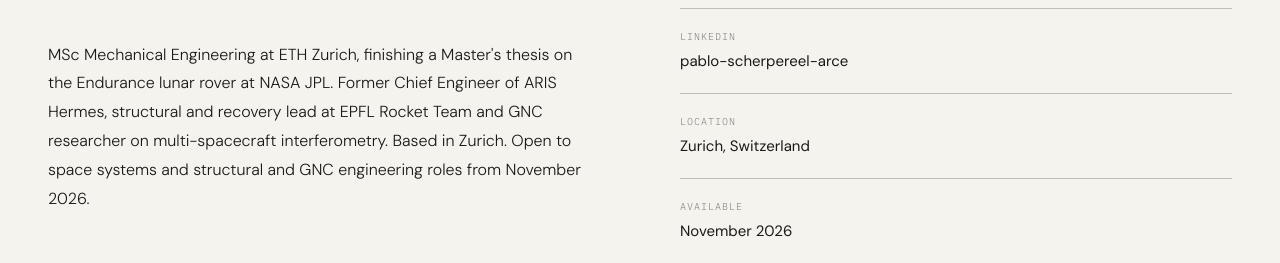
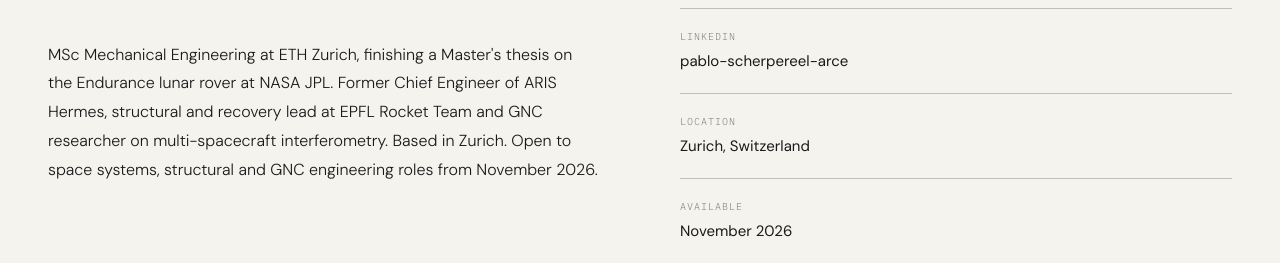
Before and after one commit to pabloscherp1/portfolio-pablo-scherpereel-arce, a React (Vite) app: page / in a window 1280 px wide. Shown: the part 3290-3553 px from the top of the page. Built offline with nearby package versions, Linux system fonts and the light colour scheme.

Commit message:
Fix comma in bio roles list

```diff
--- a/src/components/About.jsx
+++ b/src/components/About.jsx
@@ -13,7 +13,7 @@
             on the Endurance lunar rover at NASA JPL. Former Chief Engineer of ARIS
             Hermes, structural and recovery lead at EPFL Rocket Team and GNC
             researcher on multi-spacecraft interferometry. Based in Zurich. Open to
-            space systems and structural and GNC engineering roles from November 2026.
+            space systems, structural and GNC engineering roles from November 2026.
           </p>
         </div>
 
```
